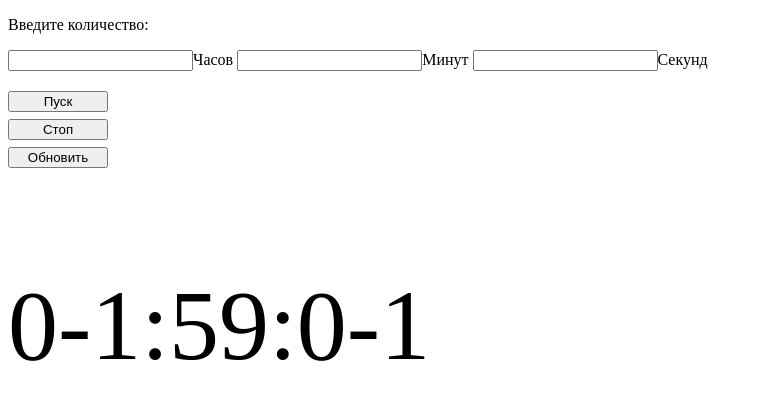
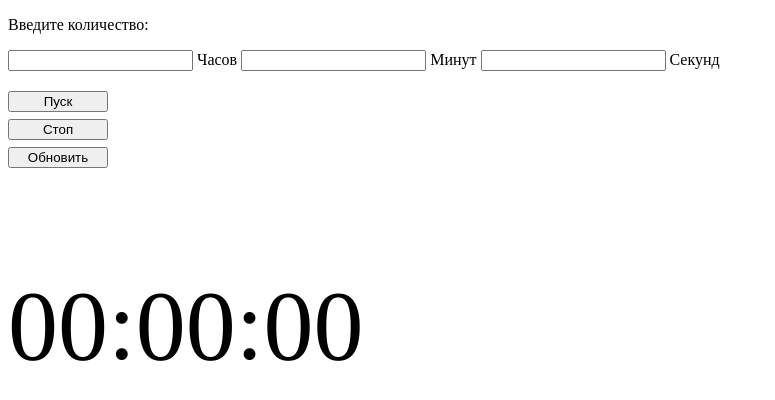
Before and after one commit to thekostikoff/JavaScript-tasks, a plain HTML site: page index.html in a window 1280 px wide. Both pictures are taken after a click on the button "Пуск". Shown: the whole page, without its empty margins (0-775 px from the left). Drawn offline with Linux system fonts and the light colour scheme.

Commit message:
timer:part 2

```diff
--- a/index.html
+++ b/index.html
@@ -14,17 +14,17 @@
 
 	</div class="timer">
 	<p>Введите количество:</p>
-	<input id="hour">Часов
-	<input id="minute">Минут
-	<input id="second">Секунд
+	<input id="hour"> Часов
+	<input id="minute"> Минут
+	<input id="second"> Секунд
 	</div>
 	<div class="buttons">
 		<button class="button" id="go" onclick="go()">Пуск</button>
-		<button class="button" id="stop">Стоп</button>
-		<button class="button" id="refresh">Обновить</button>
+		<button class="button stop" id="stop" ">Стоп</button>
+		<button class=" button" id="refresh" onclick="refresh()">Обновить</button>
 	</div>
 
-	<p class="result" id="result"></p>
+	<p class=" result" id="result"></p>
 
 	<script src=' ./js/timer.js'>
 	</script>
--- a/js/timer.js
+++ b/js/timer.js
@@ -1,21 +1,41 @@
+const clock = document.getElementById("result");
+let time = 1000;
+
+function music() {
+	let audio = new Audio();
+	audio.src = 'ooo.mp3';
+	audio.autoplay = true;
+}
+function refresh() {
+	console.log(1);
+}
+
 function go() {
 	let hour = Number(document.getElementById("hour").value);
 	let minute = Number(document.getElementById("minute").value);
 	let second = Number(document.getElementById("second").value);
-	const clock = document.getElementById("result");
-
 	let result = hour * 3600 + minute * 60 + second;
 
-	setInterval(updateClocks, 1000);
-
-	function updateClocks() {
+	let interval = setInterval(function updateClocks() {
 		let hours = Math.floor(result / 3600);
 		let minutes = Math.floor((result - (hours * 3600)) / 60);
 		let seconds = result % 60;
-		hours = hours < 10 ? "0" + hours : hours;
-		minutes = minutes < 10 ? "0" + minutes : minutes;
-		seconds = seconds < 10 ? "0" + seconds : seconds;
-		clock.innerHTML = `${hours}:${minutes}:${seconds}`;
-		result--;
+		if (result < 0) {
+			hour = 0;
+			minute = 0;
+			second = 0;
+			music();
+		} else {
+			hours = hours < 10 ? "0" + hours : hours;
+			minutes = minutes < 10 ? "0" + minutes : minutes;
+			seconds = seconds < 10 ? "0" + seconds : seconds;
+			clock.innerHTML = `${hours}:${minutes}:${seconds}`;
+			result--;
+		}
+	}, time);
+
+	if (document.querySelector('.stop').onclick == true) {
+		clearInterval(interval);
 	}
+
 }
```
Also changed, not shown: 4 other files.
